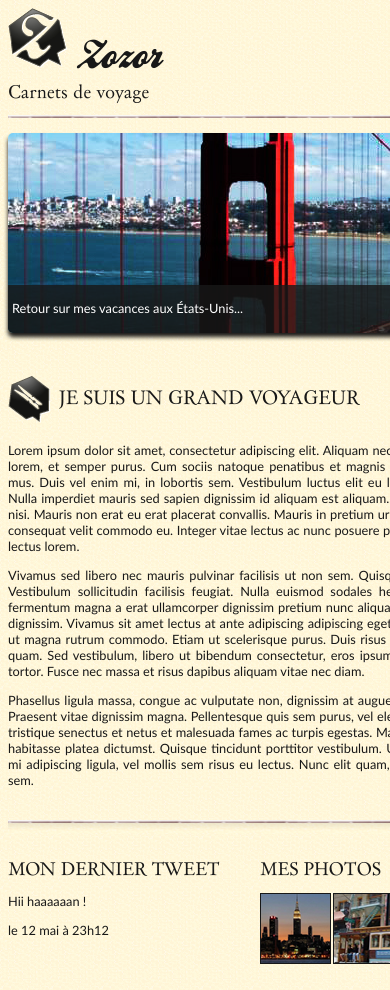
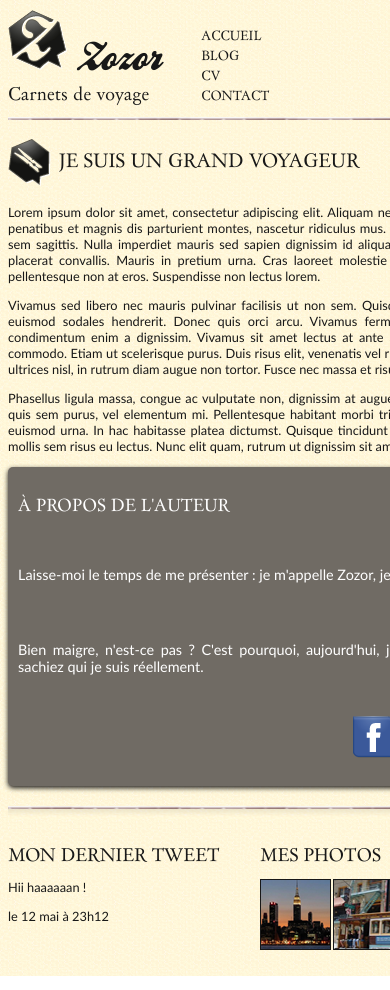
Before and after one commit to vdndev/html-css-tp6, a plain HTML site: page index.html in a window 390 px wide. Shown: the top 990 px of the page. Drawn offline with Linux system fonts and the light colour scheme.

Commit message:
Ajout support mobile

```diff
--- a/index.html
+++ b/index.html
@@ -3,6 +3,7 @@
     <head>
         <meta charset="utf-8" />
         <link rel="stylesheet" href="style.css" />
+        <link rel="stylesheet" href="mobile.css" media="only screen and (max-width:1024px)">
         <title>Zozor - Carnets de voyage</title>
     </head>
 
--- /dev/null
+++ b/mobile.css
@@ -0,0 +1,49 @@
+header {
+    justify-content: flex-start;
+}
+
+nav ul {
+    flex-direction: column;
+}
+
+nav a {
+    font-size: 0.8em;
+}
+
+section {
+    flex-direction: column;
+}
+
+aside {
+    display: grid;
+    grid-template: 1fr 1fr 1fr 1fr / 1fr 200px;
+}
+
+aside > h1 {
+    grid-row: 1;
+    grid-column: 1 /span 2;
+}
+
+aside > p:last-child {
+    grid-row: 4;
+    grid-column: 1 /span 2;
+    text-align: center;
+}
+
+aside img {
+    margin: 0;
+}
+
+#banniere_image {
+    display: none;
+}
+
+#fleche_bulle {
+    display: none;
+}
+
+#photo_zozor {
+    grid-row: 2 /span 2;
+    grid-column: 2;
+    text-align: center;
+}
```
